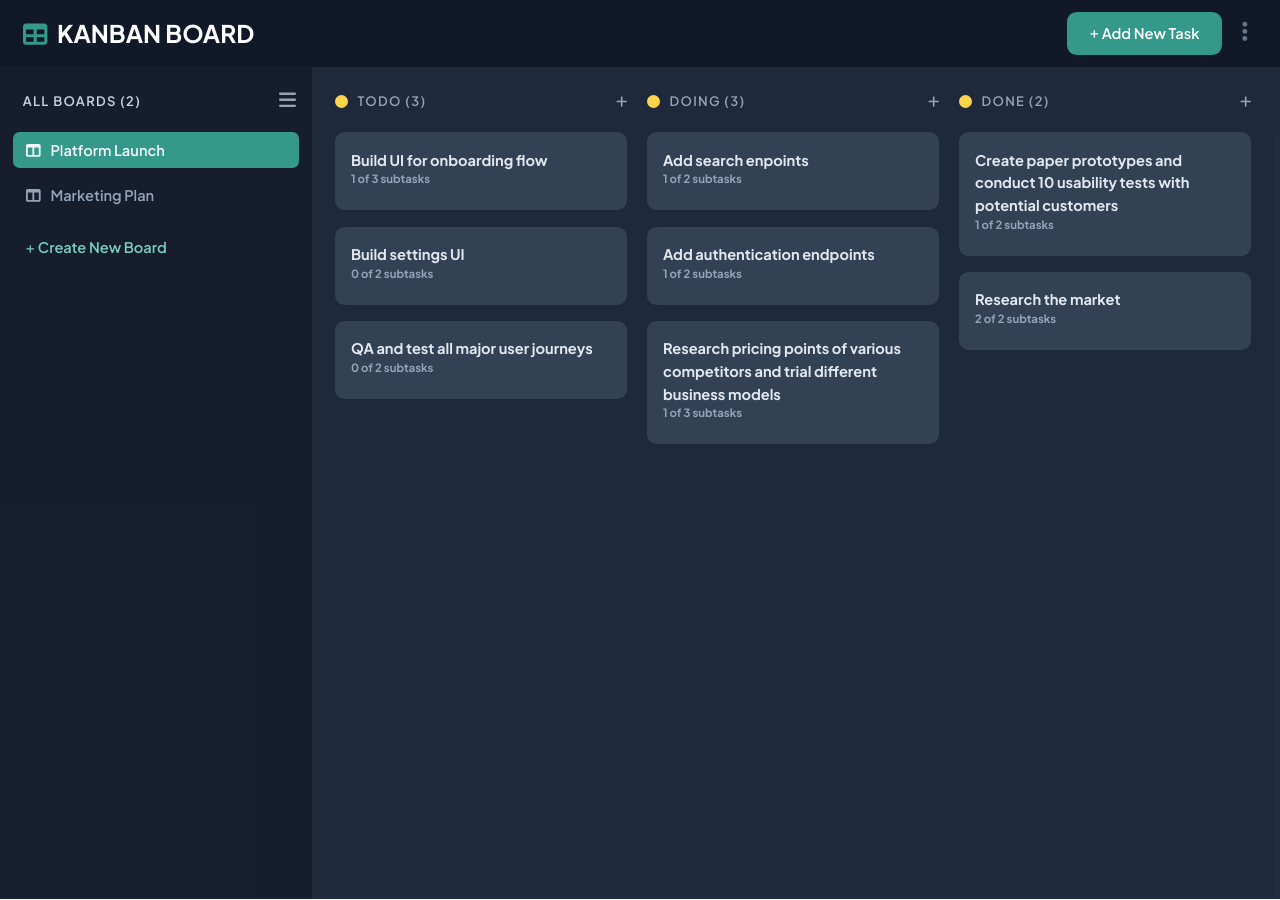
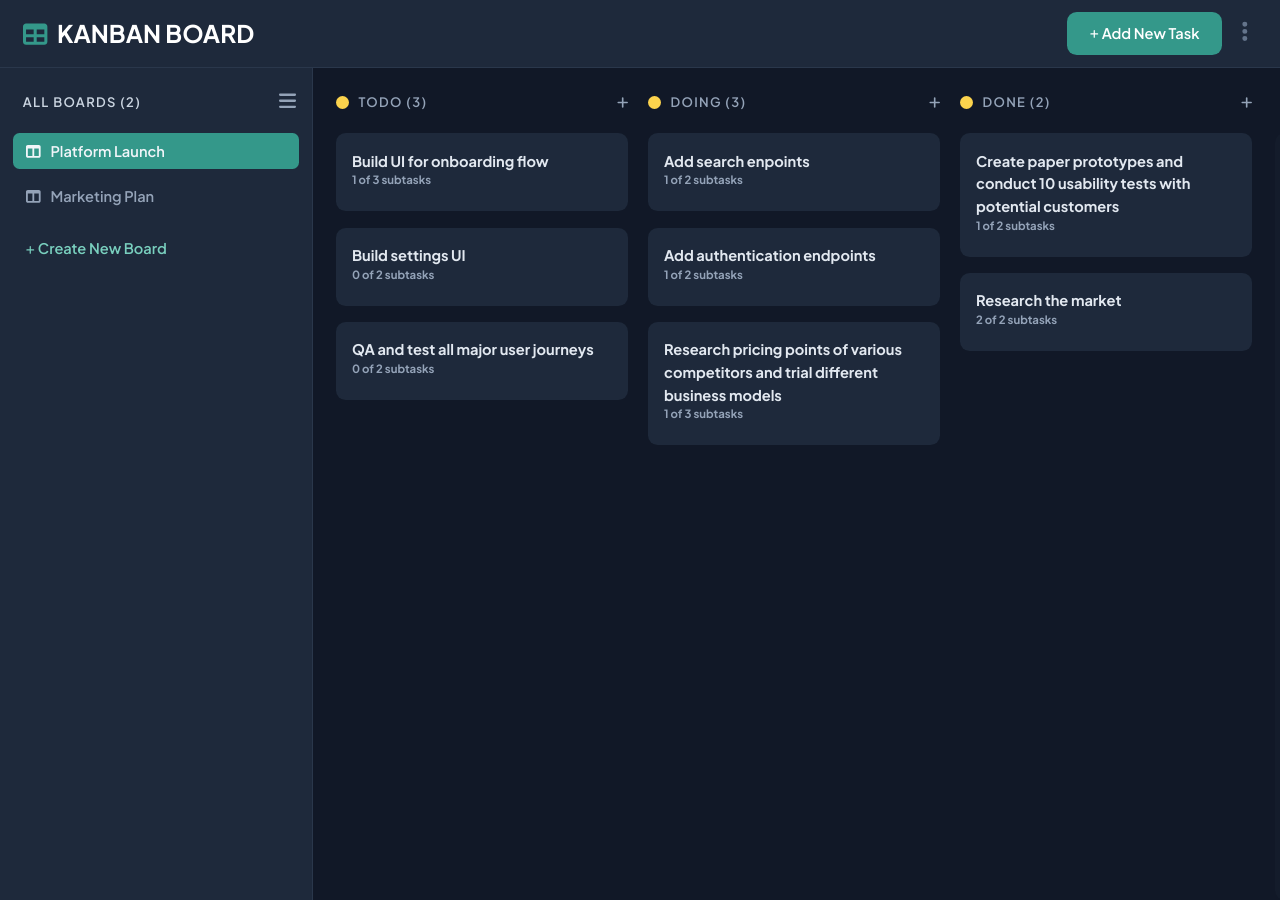
Before and after one commit to julian-br/quick-kanban, a React (Vite) app: page /board/1 in a window 1280 px wide. Shown: the top 900 px of the page. Built offline with nearby package versions, Linux system fonts and the light colour scheme.

Commit message:
changing colors of nav and sidebar

```diff
--- a/src/components/board/KanbanBoard.tsx
+++ b/src/components/board/KanbanBoard.tsx
@@ -29,7 +29,7 @@ export default function KanbanBoard({
   return (
     <>
       {tasks.isSuccess && (
-        <div className="h-full w-full bg-slate-800 pt-7 flex px-4">
+        <div className="h-full w-full bg-gray-900 pt-7 flex px-4 select-none">
           {board.columns.map((column) => (
             <KanbanBoardColumn
               onAddTaskClick={onAddTaskClick}
@@ -52,7 +52,7 @@ function CreateNewColumnButton({ onClick }: { onClick: () => void }) {
       <Button
         variant="custom"
         onClick={onClick}
-        className="w-full h-[59rem] bg-slate-700 rounded-xl bg-opacity-20 text-slate-400 mt-11 hover:text-primary-300"
+        className="w-full h-[59rem] bg-slate-700 rounded-xl bg-opacity-10 text-slate-400 mt-11 hover:text-primary-300"
       >
         <span className="font-bold text-2xl mr-1">+</span>
         <span className="text-2xl font-bold ">New Column</span>
--- a/src/components/board/KanbanBoardTask.tsx
+++ b/src/components/board/KanbanBoardTask.tsx
@@ -20,7 +20,7 @@ export default function KanbanBoardTask({
       <Button
         variant="custom"
         onClick={() => onTaskClick(taskData)}
-        className="bg-slate-700 w-full text-left pt-5 pb-7 px-5 rounded-xl group"
+        className="bg-slate-800 w-full text-left pt-5 pb-7 px-5 rounded-xl group"
       >
         <h4 className="text-lg font-bold text-slate-200 group-hover:text-primary-300">
           {taskData.title}
--- a/src/components/common/Navbar.tsx
+++ b/src/components/common/Navbar.tsx
@@ -8,7 +8,7 @@ interface NavbarProps {
 
 function Navbar({ children }: NavbarProps) {
   return (
-    <nav className="bg-gray-800 px-7 bg-opacity-5   flex items-center py-3">
+    <nav className="bg-slate-800 border-b border-slate-700 border-opacity-60  px-7 flex items-center py-3">
       <Brand />
       {children}
     </nav>
--- a/src/components/common/SideBar.tsx
+++ b/src/components/common/SideBar.tsx
@@ -15,7 +15,7 @@ export default function SideBar({ children }: Props) {
   }
 
   return (
-    <nav className="bg-slate-800 bg-opacity-40  relative ">
+    <nav className="bg-slate-800 border-r border-slate-700 border-opacity-60 relative ">
       <div className="absolute flex w-full pt-5">
         <Button
           onClick={toggleIsOpen}
```
